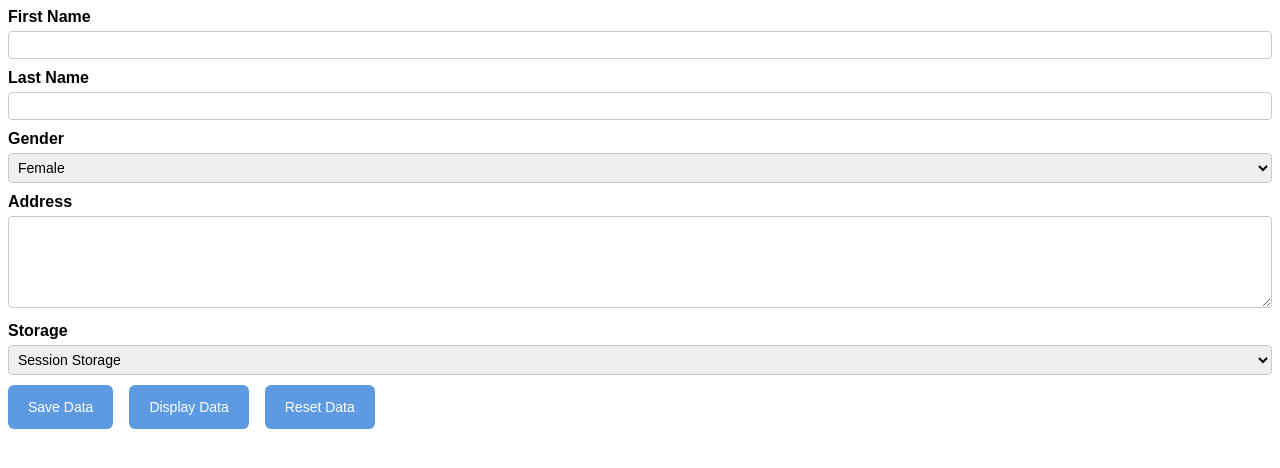
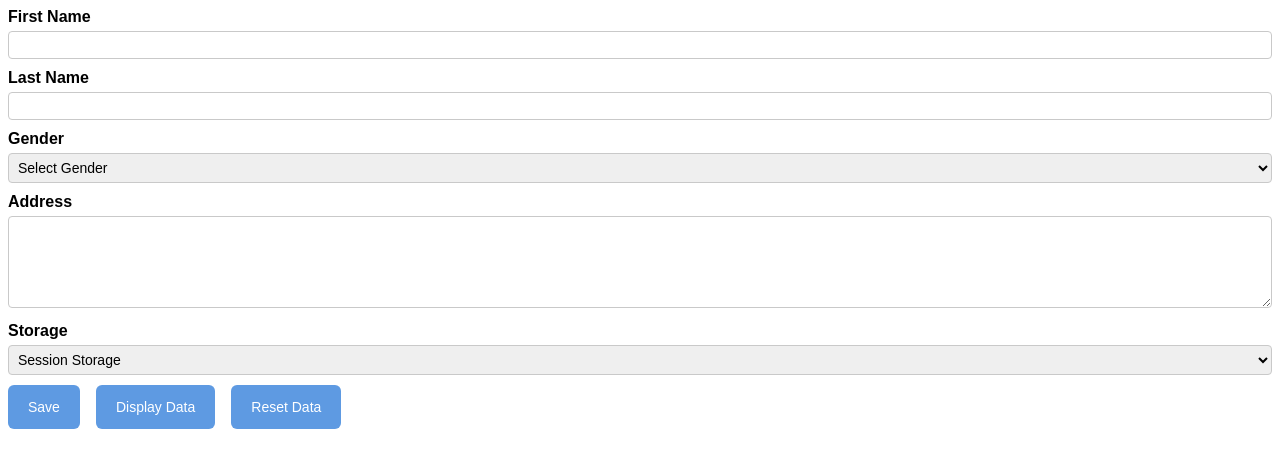
Before and after one commit to alodiakrista/Tugas-async-promise, a plain HTML site: page index.html in a window 1280 px wide. Drawn offline with Linux system fonts and the light colour scheme.

Commit message:
index.html

```diff
--- a/index.html
+++ b/index.html
@@ -17,8 +17,10 @@
 
         <label for="gender">Gender</label>
         <select name="gender" id="gender">
+            <option value="">Select Gender</option>
+            <option value="male">Male</option>
             <option value="female">Female</option>
-            <option value="male">Male</option>
+            <option value="other">Other</option>
         </select>
 
         <label for="address">Address</label>
@@ -30,7 +32,7 @@
             <option value="cookie">Cookie Storage</option>
         </select>
 
-        <button type="button" onclick="saveData()">Save Data</button>
+        <button type="button" onclick="saveData()">Save</button>
         <button type="button" onclick="displayData()">Display Data</button>
         <button type="button" onclick="resetData()">Reset Data</button>
     </form>
```
